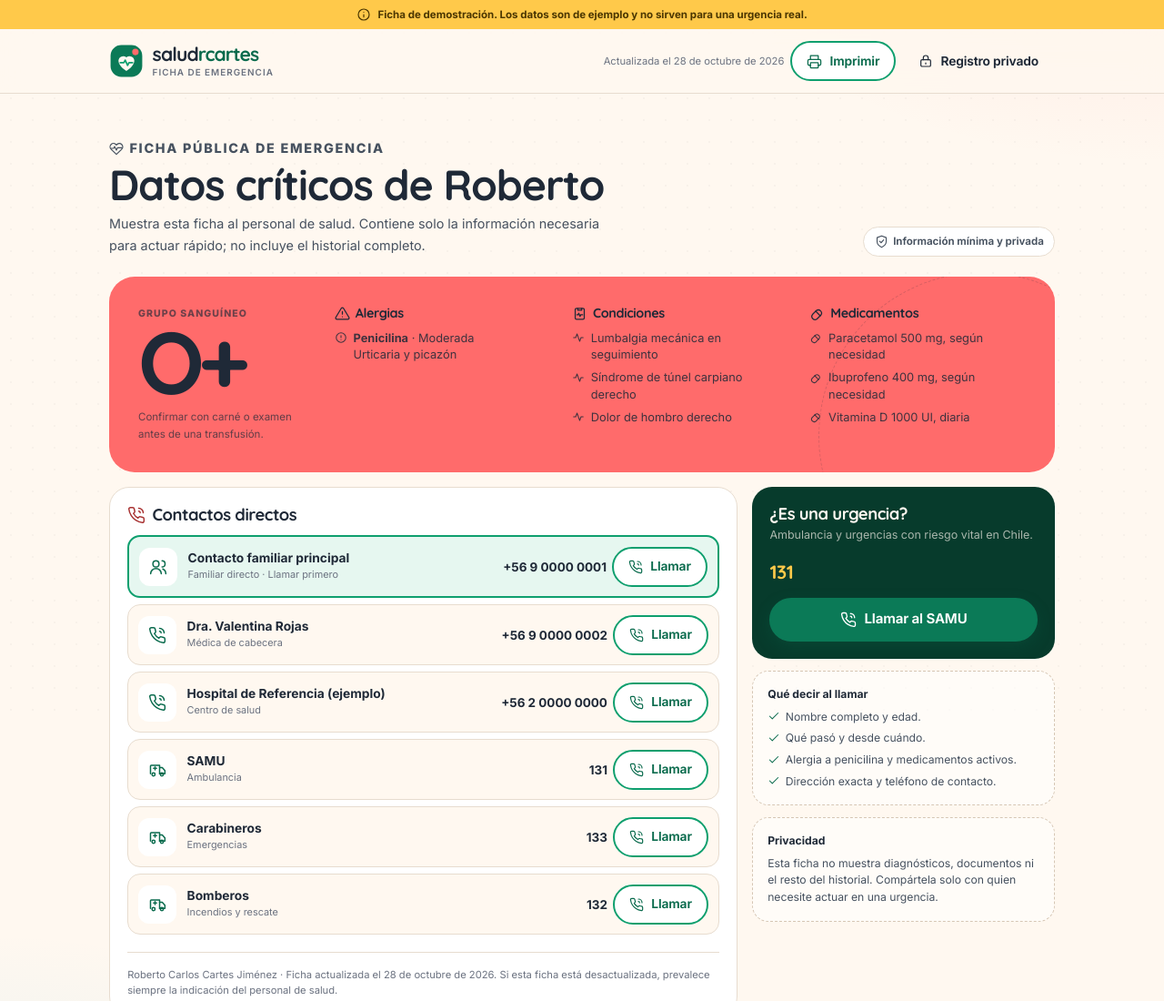
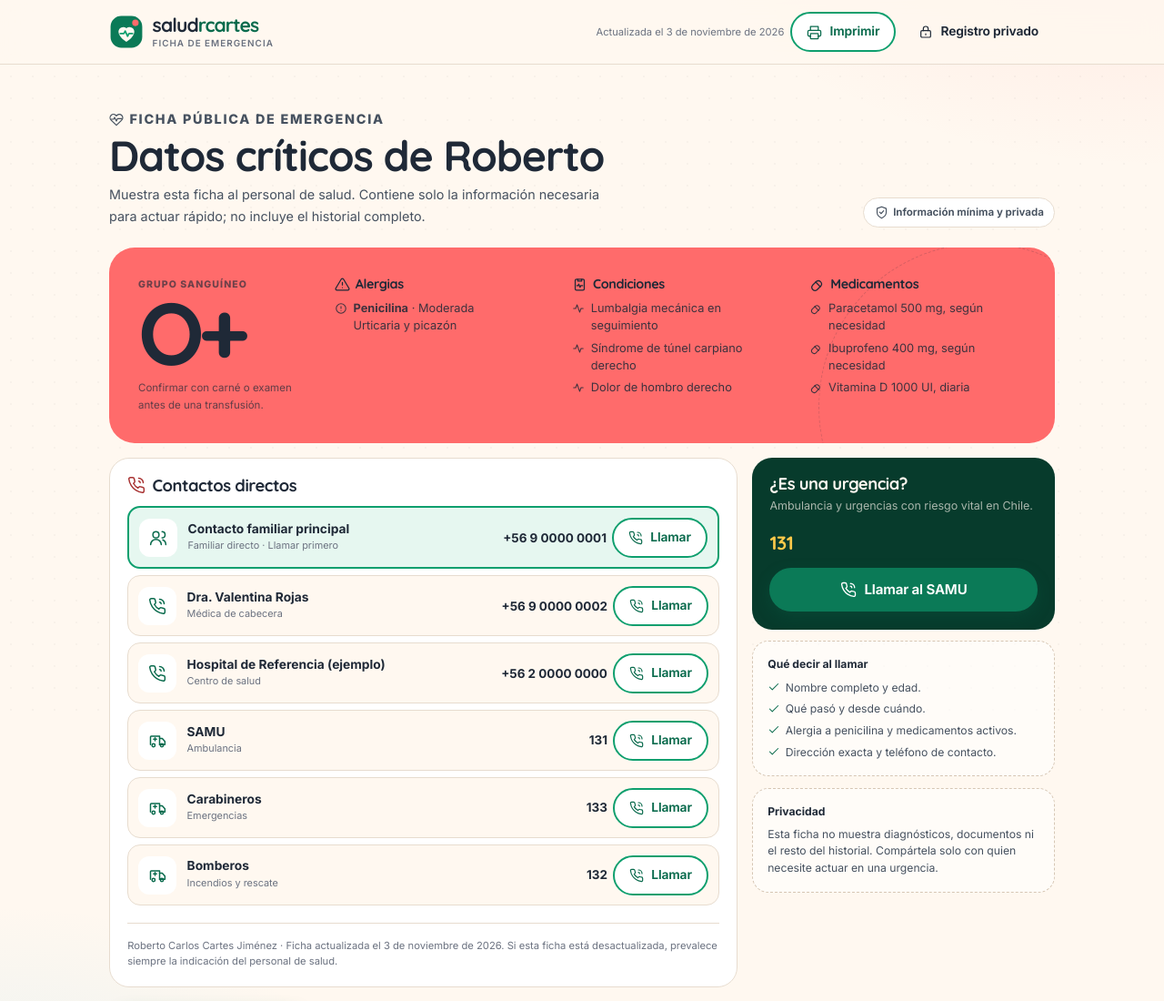
Before and after one commit to robertyco/saludrcartes, a plain HTML site: page emergencia.html in a window 1280 px wide. Shown: the top 1100 px of the page at 91% size. Drawn offline with Linux system fonts and the light colour scheme.

Commit message:
feat: remove demo credentials, set production mode (demo=false), update emergency data

```diff
--- a/assets/js/config.js
+++ b/assets/js/config.js
@@ -13,15 +13,10 @@ window.SALUD_CONFIG = {
 
   /* Modo demostración: muestra un aviso visible y credenciales de prueba.
      Cámbialo a false cuando uses datos reales y autenticación real. */
-  demo: true,
+  demo: false,
 
   auth: {
     mode: 'supabase', // 'demo' | 'supabase'
-    demoUser: {
-      email: 'roberto@saludrcartes.cl',
-      password: 'saludrcartes',
-      nombre: 'Roberto'
-    },
     sessionKey: 'saludrcartes.sesion',
     sessionHours: 12,
     rememberDays: 30
--- a/assets/js/data/emergencia.js
+++ b/assets/js/data/emergencia.js
@@ -14,8 +14,8 @@
 
 window.EMERGENCIA_DATA = {
   meta: {
-    demo: true,
-    actualizado: '2026-10-28',
+    demo: false,
+    actualizado: '2026-11-03',
     titular: 'Roberto Carlos Cartes Jiménez',
     sitio: 'saludrcartes',
     publico: true
--- a/assets/js/ui.js
+++ b/assets/js/ui.js
@@ -12,7 +12,6 @@
   const U = App.util;
   const CONFIG = window.SALUD_CONFIG;
   const PREFS_KEY = 'saludrcartes.preferencias';
-  const BANNER_KEY = 'saludrcartes.aviso-demo';
 
   let booted = false;
   let searchEl = null;
@@ -35,7 +34,6 @@
   const a11yPanel = document.getElementById('a11y-panel');
   const a11yTrigger = document.getElementById('a11y-trigger');
   const searchTrigger = document.getElementById('search-trigger');
-  const demoBanner = document.getElementById('demo-banner');
 
   /* ------------------------------- Avisos --------------------------------- */
   function toast(message, type, timeout) {
--- a/emergencia.html
+++ b/emergencia.html
@@ -24,11 +24,6 @@
 </head>
 <body class="ep-body">
   <a class="skip-link" href="#ficha">Saltar a la ficha de emergencia</a>
-
-  <div class="ep-demo" id="ep-demo" hidden>
-    <span data-icon="info" data-icon-size="16" aria-hidden="true"></span>
-    <span><strong>Ficha de demostración.</strong> Los datos son de ejemplo y no sirven para una urgencia real.</span>
-  </div>
 
   <header class="ep-header">
     <div class="ep-container ep-header__inner">
```
Also changed, not shown: 1 other file.
